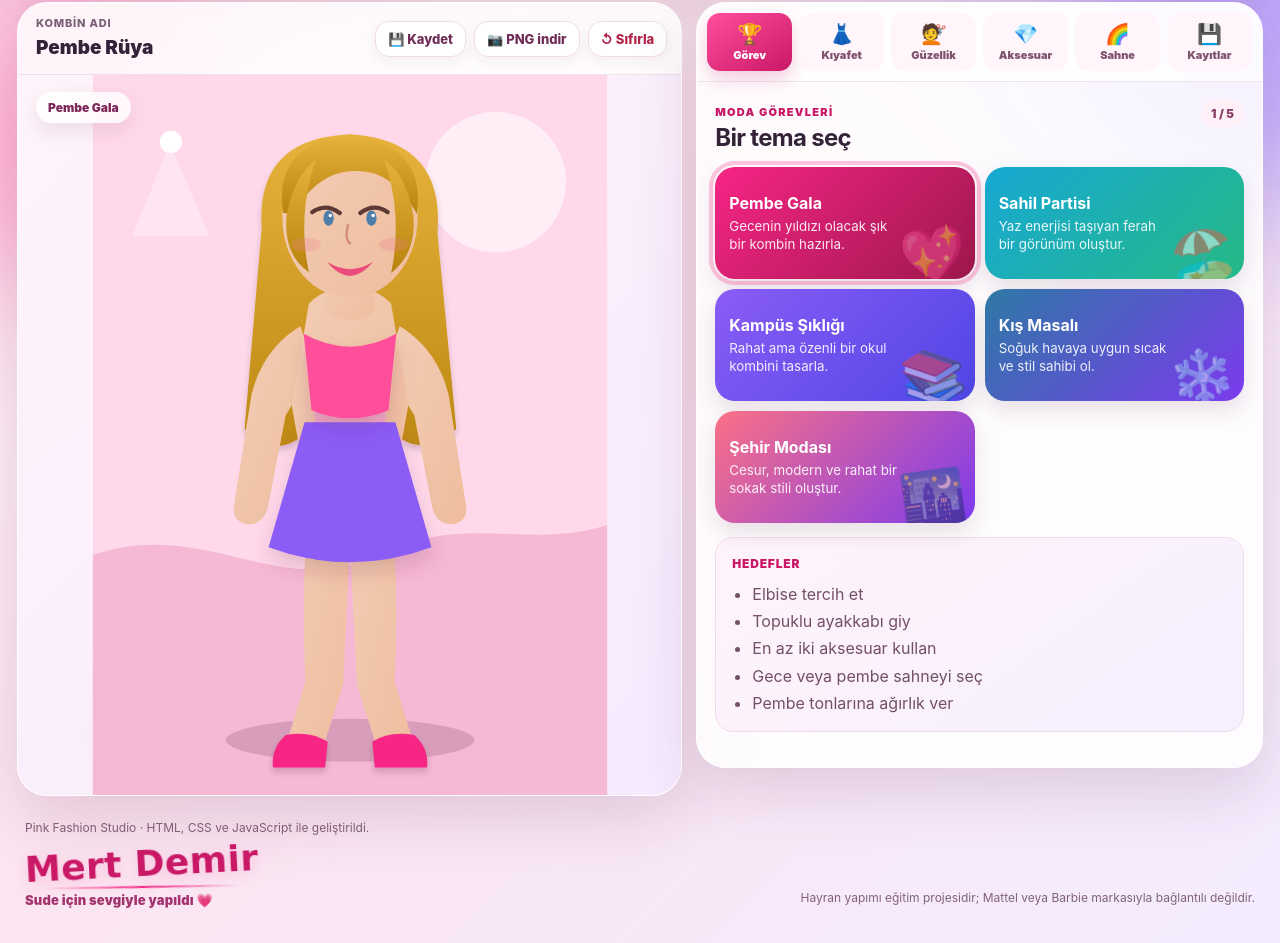
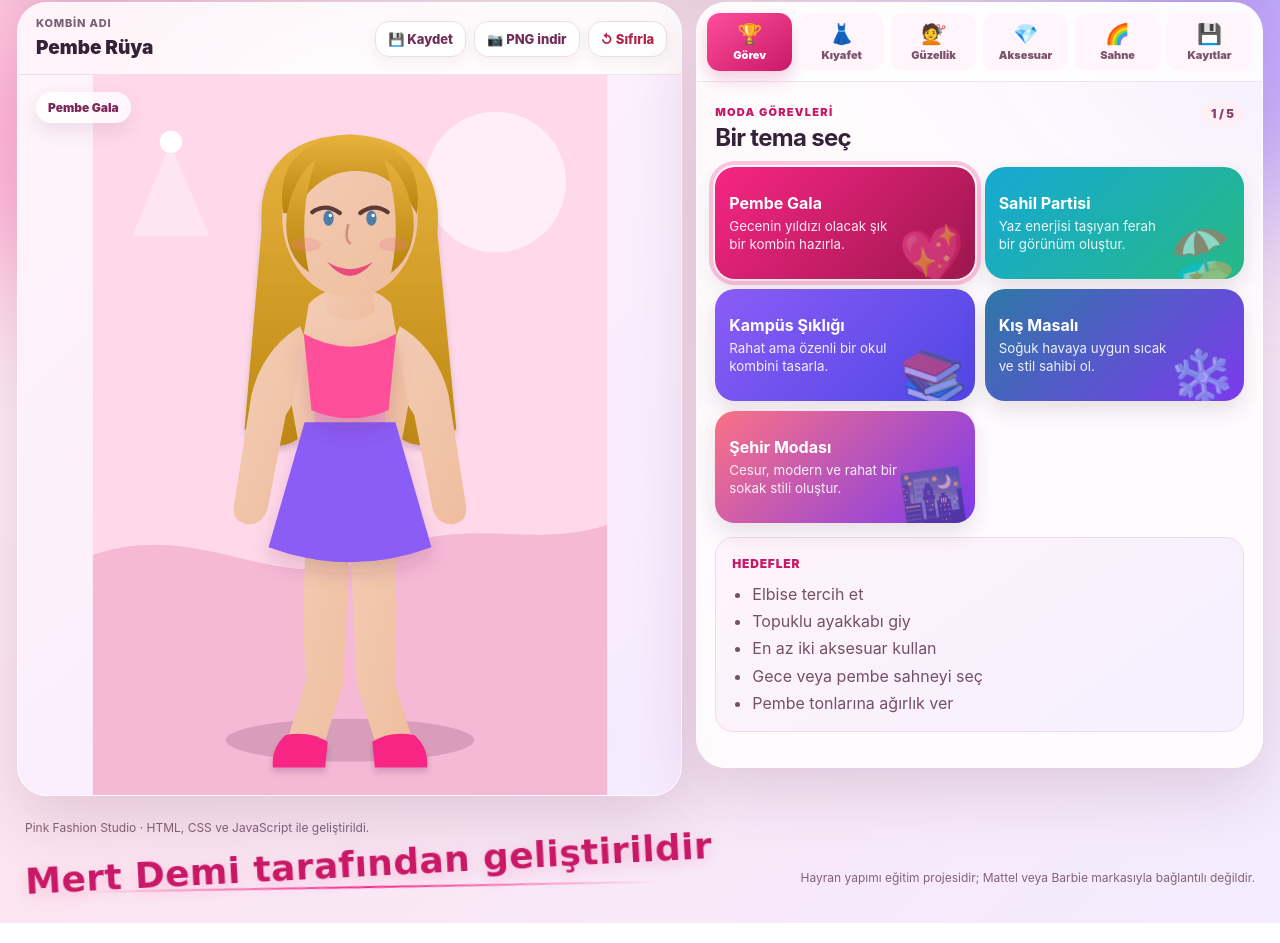
Before and after one commit to itsmertdemirr/pink-fashion-studio, a plain HTML site: page index.html in a window 1280 px wide. Shown: the part 277-1220 px from the top of the page. Drawn offline with Linux system fonts and the light colour scheme.

Commit message:
Update index.html

```diff
--- a/index.html
+++ b/index.html
@@ -297,8 +297,7 @@
     <footer class="site-footer">
       <div class="creator-credit">
         <p>Pink Fashion Studio · HTML, CSS ve JavaScript ile geliştirildi.</p>
-        <p class="signature" aria-label="Mert Demir imzası">Mert Demir</p>
-        <p class="dedication">Sude için sevgiyle yapıldı <span aria-hidden="true">💗</span></p>
+        <p class="signature" aria-label="Mert Demir imzası">Mert Demi tarafından geliştirildir</p>
       </div>
       <p class="footer-note">Hayran yapımı eğitim projesidir; Mattel veya Barbie markasıyla bağlantılı değildir.</p>
     </footer>
```
